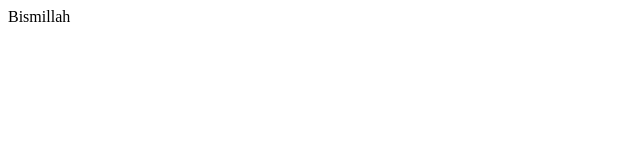
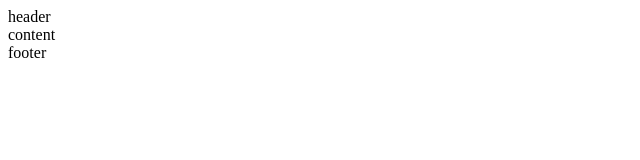
Before and after one commit to emrullahtastan/test-repo, a plain HTML site: page index.html in a window 1280 px wide. Shown: the whole page, without its empty margins (0-640 px from the left). Drawn offline with Linux system fonts and the light colour scheme.

Commit message:
index sayfa düzeni oluşturuldu.

```diff
--- a/index.html
+++ b/index.html
@@ -1,7 +1,15 @@
 <html>
 
 <body>
-    Bismillah
+    <div>
+        header
+    </div>
+    <div>
+        content
+    </div>
+    <div>
+        footer
+    </div>
 </body>
 
 </html>
```
